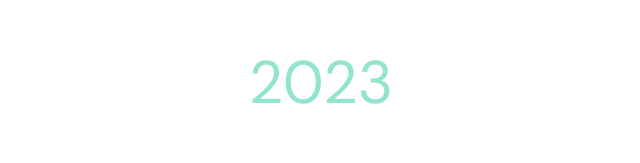
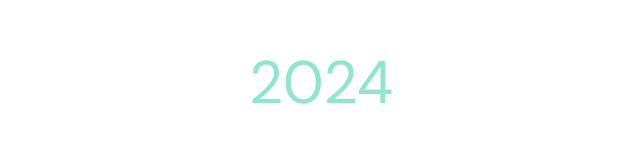
Before and after one commit to Pranav237/portfolio, a Next.js app: page /goodstuff in a window 1280 px wide. Shown: the part 4220-4383 px from the top of the page, without its empty margins (319-959 px from the left). Built offline with nearby package versions, Linux system fonts and the light colour scheme.

Commit message:
data changes

```diff
--- a/src/data/timeline_data.ts
+++ b/src/data/timeline_data.ts
@@ -65,8 +65,8 @@ export const timeline = [
   },
   {
     id: "moment-5",
-    title: "SWE Intern @ ACE IoT",
-    year: "2023",
+    title: "SWE Intern @ ACE IoT Solutions",
+    year: "2024",
     orbColor: "#51D1A3",
     bgColor: "#04100C",
     glassColor: "#51D1A3",
```
